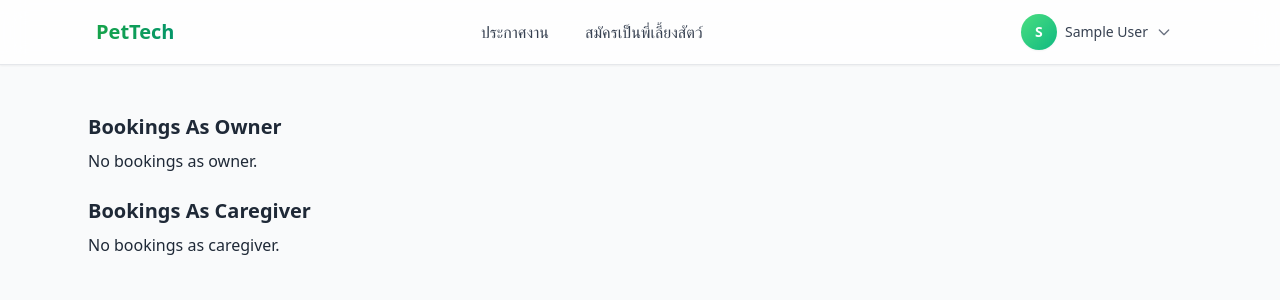
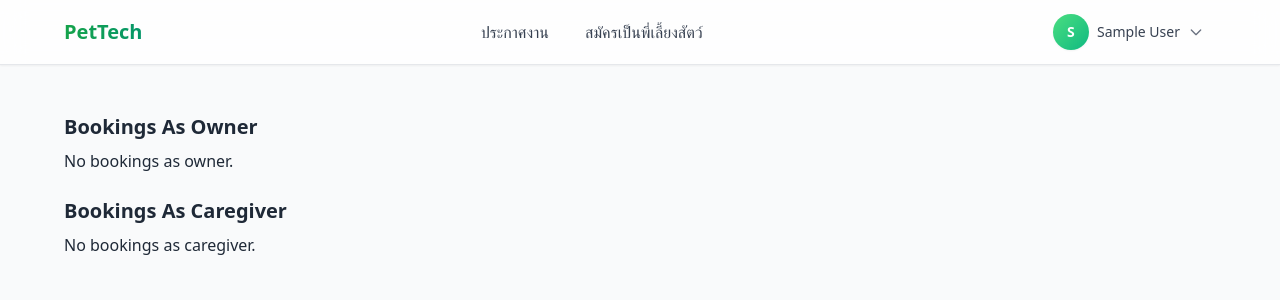
Before and after one commit to KKP240/Devtools-Proj-Repo, a Django app: page /bookings/ in a window 1280 px wide. Shown: the top 300 px of the page. Run offline with Django 5.2, Linux system fonts and the light colour scheme; the visitor is signed in with stand-in values (Sample User, id 1); data comes from the database, SQL or seed files in the repository; data that the repository does not hold is empty; some libraries are stand-ins or nearby versions.

Commit message:
update base, nav ui

```diff
--- a/pettech/pettechApp/templates/base.html
+++ b/pettech/pettechApp/templates/base.html
@@ -25,7 +25,7 @@
       {% include "nav.html" %}
     {% endblock nav %}
 
-    <section class="p-6 max-w-6xl mx-auto">
+    <section class="pt-6 max-w-6xl mx-auto">
       <header aria-label="page header" class="mb-6">
         {% block head %}
           <h1 class="text-2xl font-semibold text-gray-900"></h1>
--- a/pettech/pettechApp/templates/nav.html
+++ b/pettech/pettechApp/templates/nav.html
@@ -2,7 +2,7 @@
 
 <!-- nav.html (PetTech) -->
 <header class="sticky top-0 z-50 text-gray-700 bg-white/80 backdrop-blur-md border-b border-gray-200 shadow-sm">
-  <div class="max-w-6xl mx-auto px-4 sm:px-6 lg:px-8">
+  <div class="max-w-6xl mx-auto">
     <div class="flex items-center justify-between h-16">
       <!-- left -->
       <div class="flex items-center gap-8">
```
